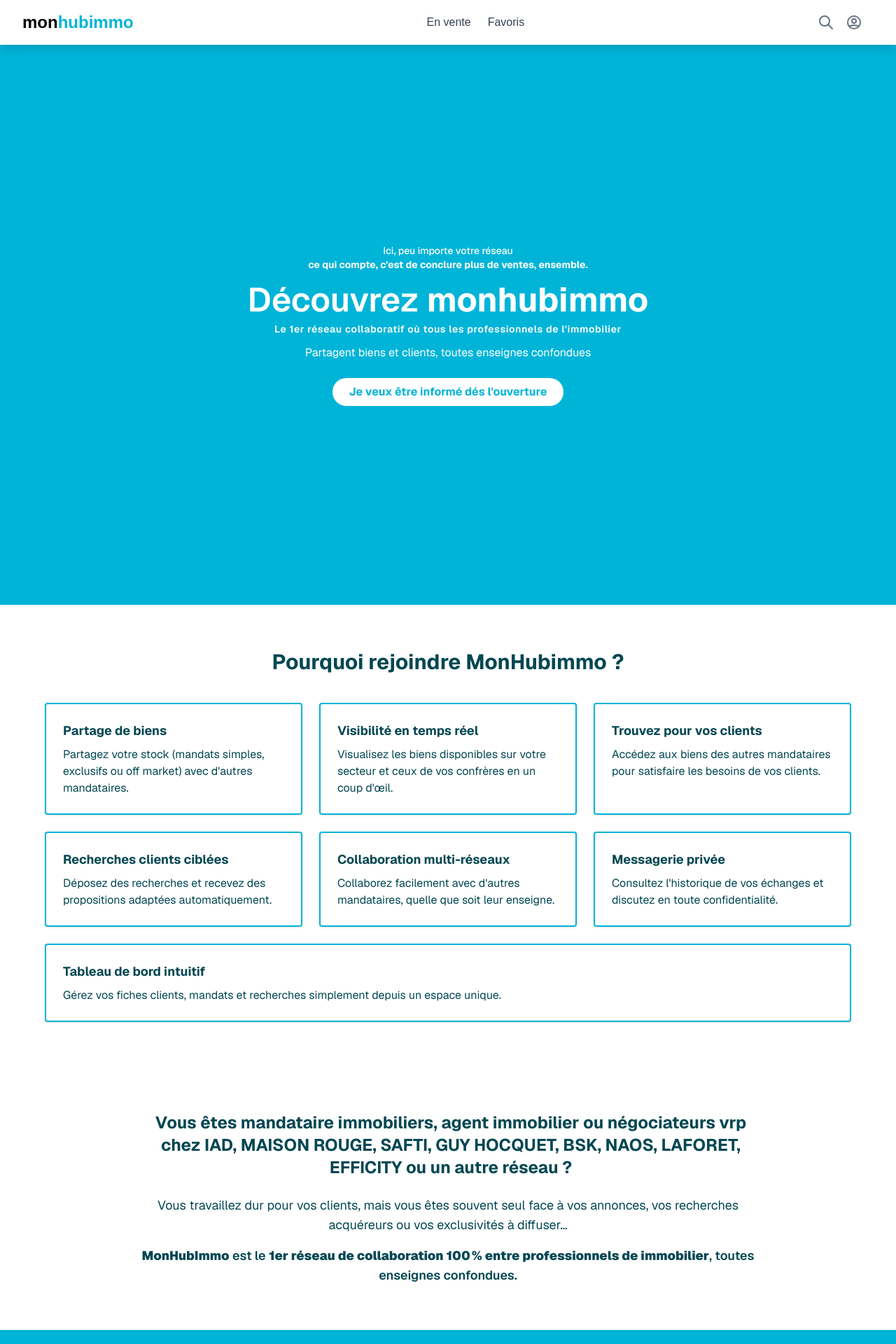
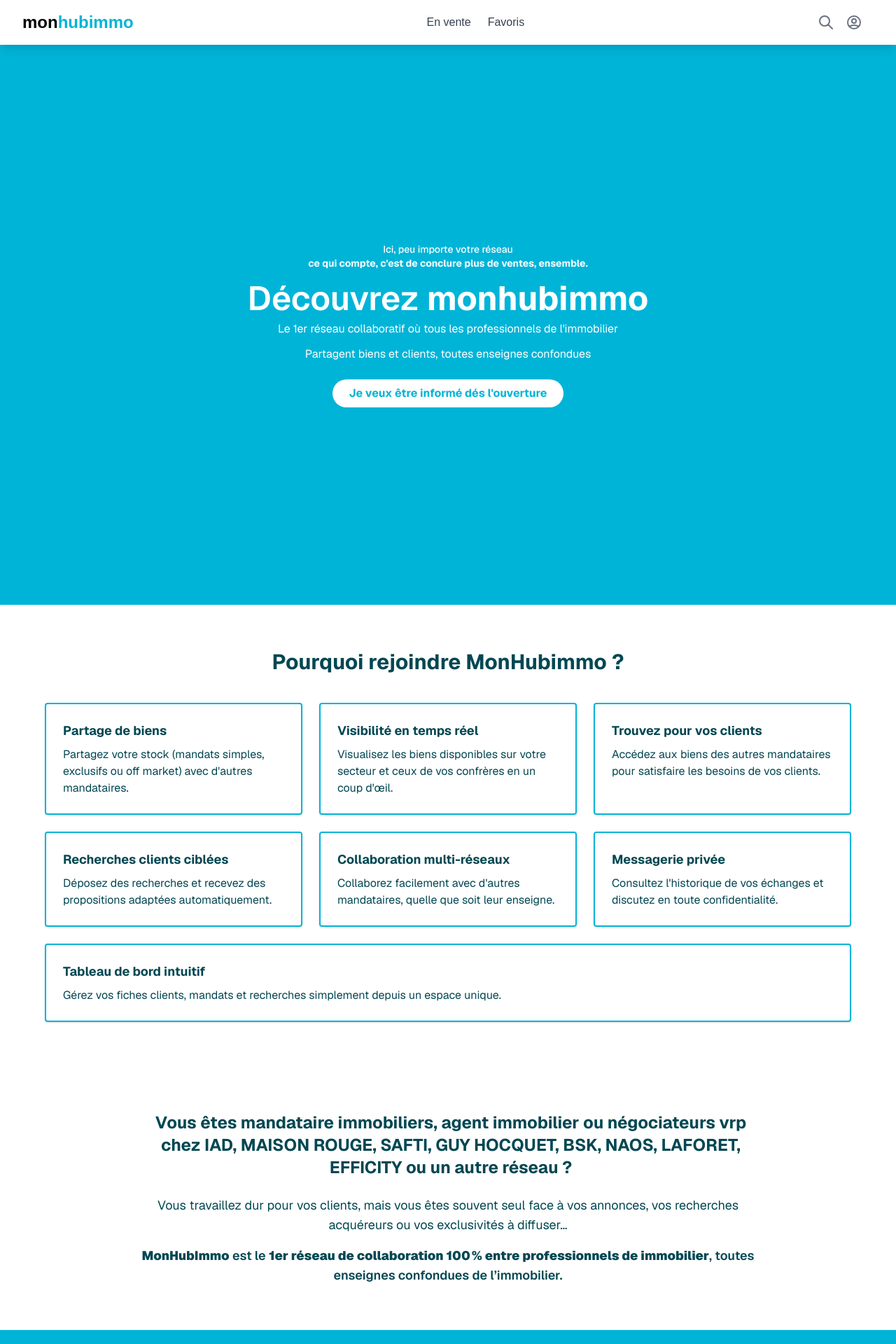
Before and after one commit to karandeep4423/mon-hub-immo-landing-page, a Next.js app: page / in a window 1280 px wide. Shown: the top 1920 px of the page at 70% size. Built offline with nearby package versions, Linux system fonts and the light colour scheme.

Commit message:
made some changes

```diff
--- a/app/page.tsx
+++ b/app/page.tsx
@@ -87,7 +87,7 @@
           Découvrez <span className="font-bold text-white">monhubimmo</span>
         </h1>
 
-        <p className="font-semibold tracking-wider text-sm mb-3">
+        <p className="mb-3">
           Le 1er réseau collaboratif où tous les professionnels de
           l&apos;immobilier
         </p>
@@ -198,7 +198,7 @@
               1er réseau de collaboration 100 % entre professionnels de
               immobilier
             </strong>
-            , toutes enseignes confondues.
+            , toutes enseignes confondues de l’immobilier.
           </p>
         </div>
       </section>
```
